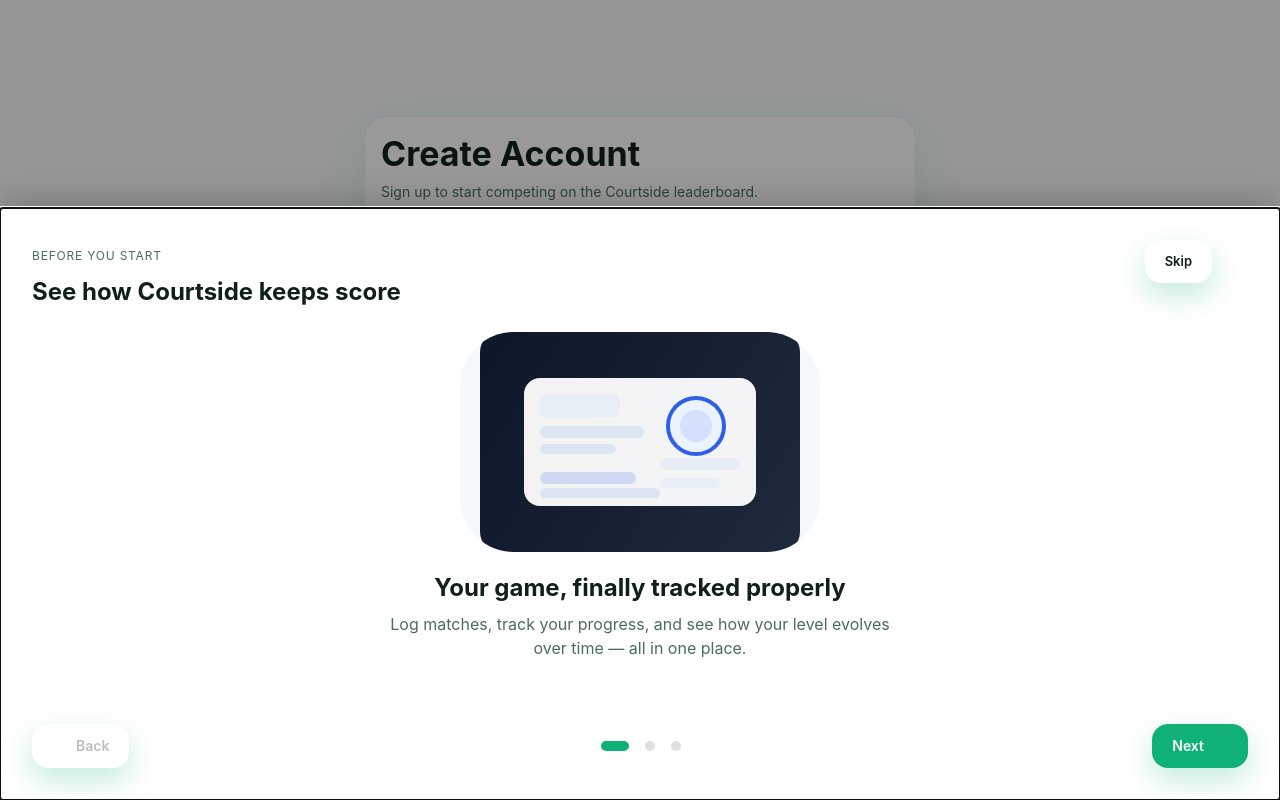
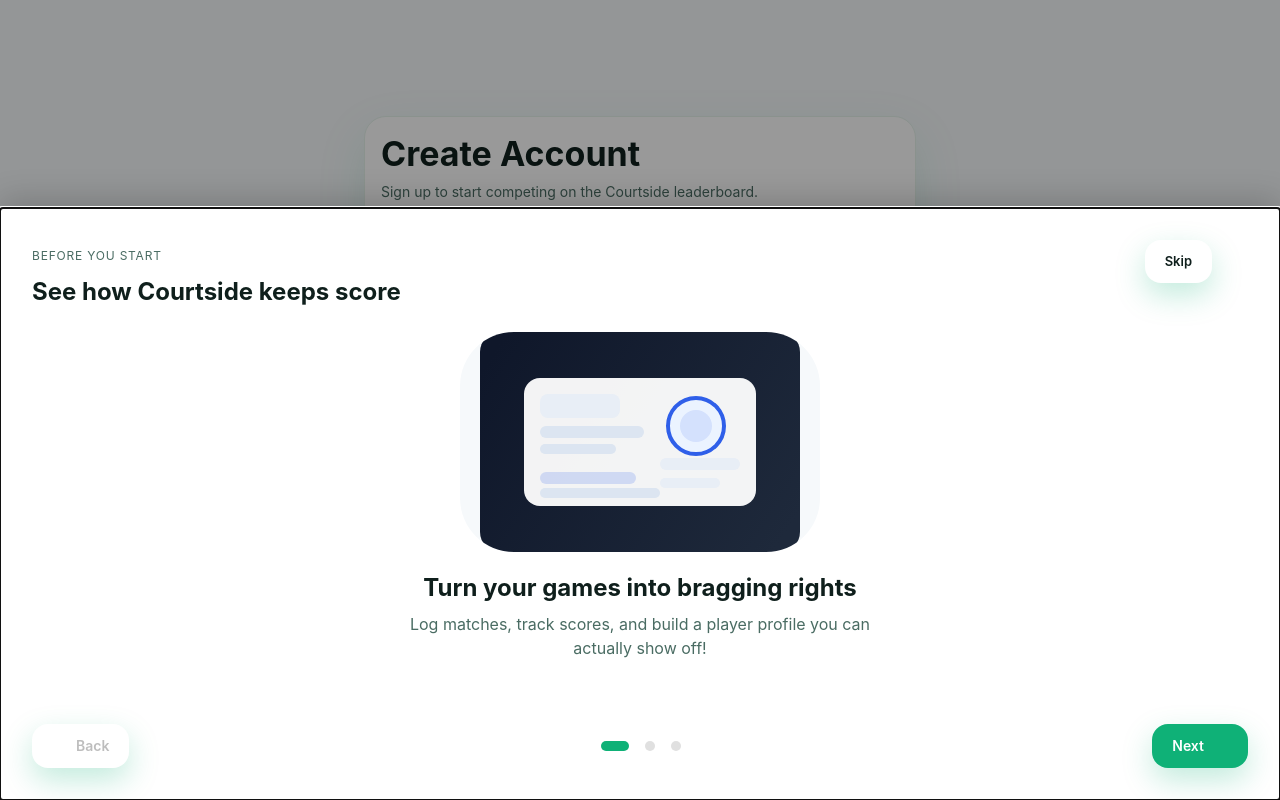
Before and after one commit to ezeAng/courtside-frontend, a React (Create React App) app: page /signup in a window 1280 px wide. Built offline with nearby package versions, Linux system fonts and the light colour scheme; some icons are missing.

Commit message:
Update onboarding slides content

```diff
--- a/src/components/OnboardingModal/onboardingContent.js
+++ b/src/components/OnboardingModal/onboardingContent.js
@@ -1,23 +1,23 @@
 export const onboardingSlides = [
   {
-    key: "identity",
-    title: "Your game, finally tracked properly",
+    key: "bragging",
+    title: "Turn your games into bragging rights",
     description:
-      "Log matches, track your progress, and see how your level evolves over time — all in one place.",
+      "Log matches, track scores, and build a player profile you can actually show off!",
     image: "/assets/onboarding/player-card.svg",
   },
   {
-    key: "progress",
-    title: "See real progress, not guesses",
+    key: "leaderboard",
+    title: "Record games. Watch the leaderboard move.",
     description:
-      "Every match updates your rating and stats, so you always know where you stand and what to improve.",
-    image: "/assets/onboarding/progress-chart.svg",
+      "Play with friends, log your matches, and see rankings update after every game.",
+    image: "/assets/onboarding/leaderboard-shift.svg",
   },
   {
-    key: "social",
-    title: "Play with context, not in isolation",
+    key: "competition",
+    title: "Compete, climb, and join the action",
     description:
-      "Compare stats, invite friends, and see how you stack up — casually or competitively.",
-    image: "/assets/onboarding/social-compare.svg",
+      "Track stats, follow the leaderboard, and jump into casual leagues or tournaments!",
+    image: "/assets/onboarding/leagues-competition.svg",
   },
 ];
```
